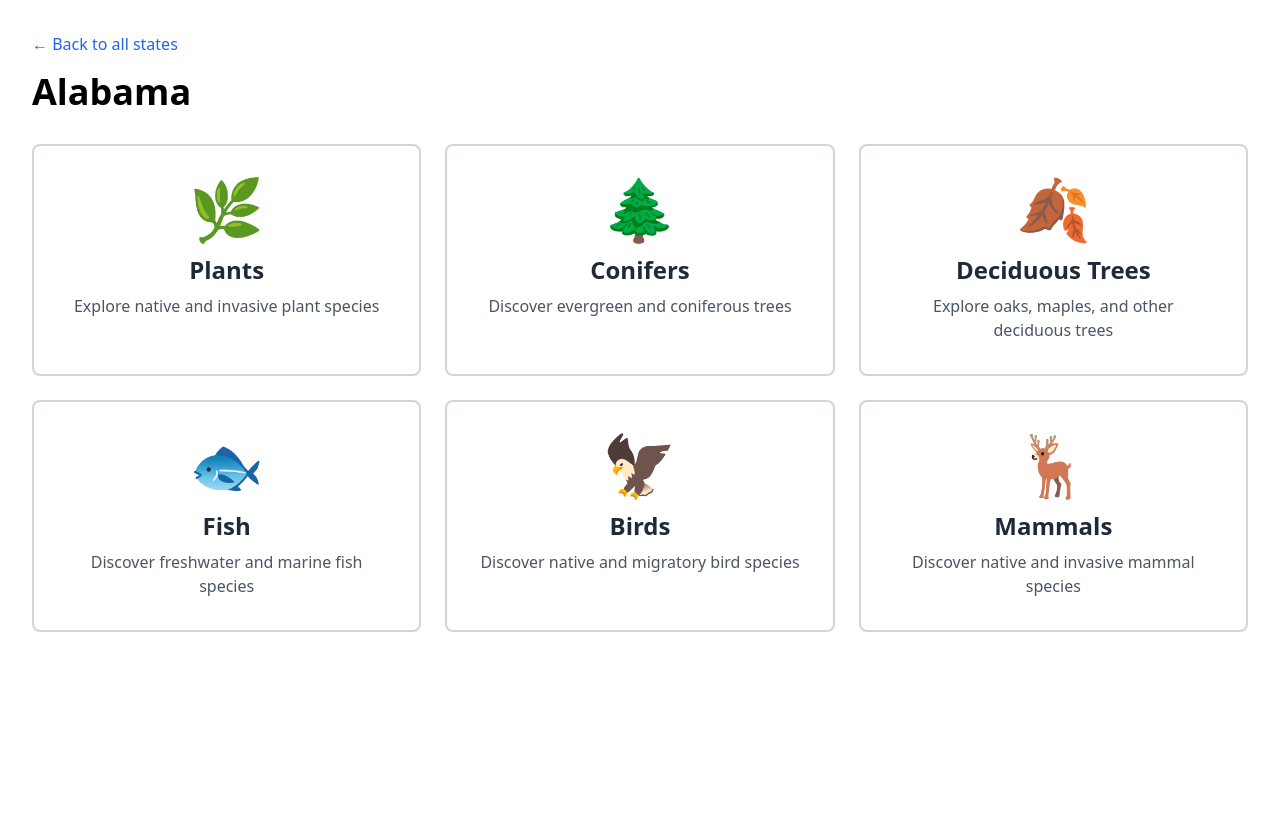
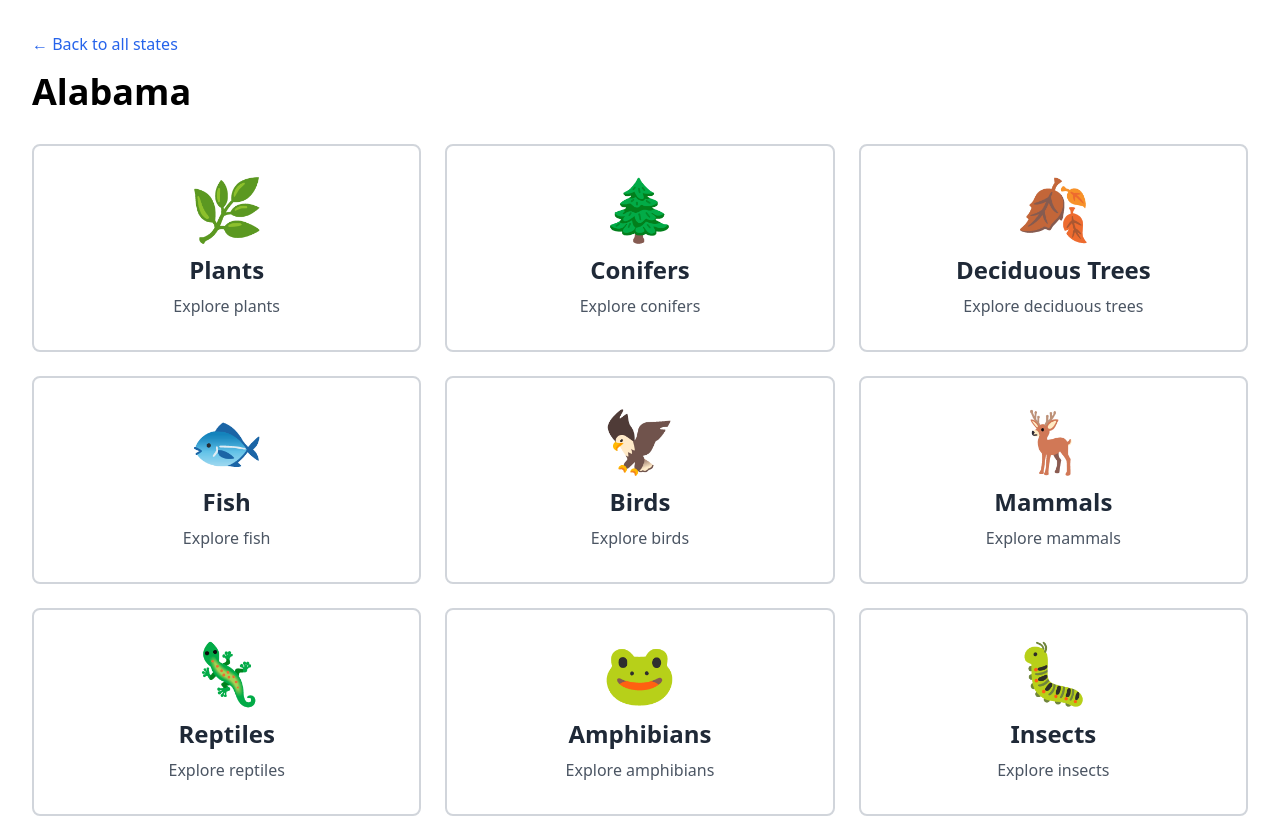
Before and after one commit to ryanwhetstone/native-nature, a Next.js app: page /states/alabama in a window 1280 px wide. Shown: the top 818 px of the page. Built offline with nearby package versions, Linux system fonts and the light colour scheme.

Commit message:
Add 7 new categories with emojis and colors in categoryMapping

```diff
--- a/app/states/[state]/categoryMapping.ts
+++ b/app/states/[state]/categoryMapping.ts
@@ -2,37 +2,156 @@ export interface CategoryInfo {
   taxonId: number;
   displayName: string;
   pluralName: string;
+  emoji: string;
+  colors: {
+    border: string;
+    hover: string;
+    text: string;
+  };
 }
 
 export const categoryMapping: Record<string, CategoryInfo> = {
   plants: {
     taxonId: 47126,
     displayName: 'Plants',
-    pluralName: 'plants'
+    pluralName: 'plants',
+    emoji: '🌿',
+    colors: {
+      border: 'border-green-500',
+      hover: 'hover:border-green-500 hover:bg-green-50',
+      text: 'group-hover:text-green-700'
+    }
   },
   conifers: {
     taxonId: 47375,
     displayName: 'Conifers',
-    pluralName: 'conifers'
+    pluralName: 'conifers',
+    emoji: '🌲',
+    colors: {
+      border: 'border-green-600',
+      hover: 'hover:border-green-600 hover:bg-green-50',
+      text: 'group-hover:text-green-700'
+    }
   },
   deciduous: {
     taxonId: 47853,
     displayName: 'Deciduous Trees',
-    pluralName: 'deciduous trees'
+    pluralName: 'deciduous trees',
+    emoji: '🍂',
+    colors: {
+      border: 'border-amber-600',
+      hover: 'hover:border-amber-600 hover:bg-amber-50',
+      text: 'group-hover:text-amber-700'
+    }
   },
   fish: {
     taxonId: 47178,
     displayName: 'Fish',
-    pluralName: 'fish'
+    pluralName: 'fish',
+    emoji: '🐟',
+    colors: {
+      border: 'border-blue-600',
+      hover: 'hover:border-blue-600 hover:bg-blue-50',
+      text: 'group-hover:text-blue-700'
+    }
   },
   birds: {
     taxonId: 3,
     displayName: 'Birds',
-    pluralName: 'birds'
+    pluralName: 'birds',
+    emoji: '🦅',
+    colors: {
+      border: 'border-sky-600',
+      hover: 'hover:border-sky-600 hover:bg-sky-50',
+      text: 'group-hover:text-sky-700'
+    }
   },
   mammals: {
     taxonId: 40151,
     displayName: 'Mammals',
-    pluralName: 'mammals'
+    pluralName: 'mammals',
+    emoji: '🦌',
+    colors: {
+      border: 'border-orange-600',
+      hover: 'hover:border-orange-600 hover:bg-orange-50',
+      text: 'group-hover:text-orange-700'
+    }
+  },
+  reptiles: {
+    taxonId: 26036,
+    displayName: 'Reptiles',
+    pluralName: 'reptiles',
+    emoji: '🦎',
+    colors: {
+      border: 'border-lime-600',
+      hover: 'hover:border-lime-600 hover:bg-lime-50',
+      text: 'group-hover:text-lime-700'
+    }
+  },
+  amphibians: {
+    taxonId: 20978,
+    displayName: 'Amphibians',
+    pluralName: 'amphibians',
+    emoji: '🐸',
+    colors: {
+      border: 'border-teal-600',
+      hover: 'hover:border-teal-600 hover:bg-teal-50',
+      text: 'group-hover:text-teal-700'
+    }
+  },
+  insects: {
+    taxonId: 47158,
+    displayName: 'Insects',
+    pluralName: 'insects',
+    emoji: '🐛',
+    colors: {
+      border: 'border-yellow-600',
+      hover: 'hover:border-yellow-600 hover:bg-yellow-50',
+      text: 'group-hover:text-yellow-700'
+    }
+  },
+  arachnids: {
+    taxonId: 47119,
+    displayName: 'Arachnids',
+    pluralName: 'arachnids',
+    emoji: '🕷️',
+    colors: {
+      border: 'border-purple-600',
+      hover: 'hover:border-purple-600 hover:bg-purple-50',
+      text: 'group-hover:text-purple-700'
+    }
+  },
+  butterflies: {
+    taxonId: 47157,
+    displayName: 'Butterflies & Moths',
+    pluralName: 'butterflies and moths',
+    emoji: '🦋',
+    colors: {
+      border: 'border-pink-600',
+      hover: 'hover:border-pink-600 hover:bg-pink-50',
+      text: 'group-hover:text-pink-700'
+    }
+  },
+  fungi: {
+    taxonId: 47170,
+    displayName: 'Fungi',
+    pluralName: 'fungi',
+    emoji: '🍄',
+    colors: {
+      border: 'border-red-600',
+      hover: 'hover:border-red-600 hover:bg-red-50',
+      text: 'group-hover:text-red-700'
+    }
+  },
+  molluscs: {
+    taxonId: 47115,
+    displayName: 'Molluscs',
+    pluralName: 'molluscs',
+    emoji: '🐌',
+    colors: {
+      border: 'border-indigo-600',
+      hover: 'hover:border-indigo-600 hover:bg-indigo-50',
+      text: 'group-hover:text-indigo-700'
+    }
   }
 };
--- a/app/states/[state]/page.tsx
+++ b/app/states/[state]/page.tsx
@@ -1,5 +1,6 @@
 import Link from "next/link";
 import { stateToPlaceId } from "./stateMapping";
+import { categoryMapping } from "./categoryMapping";
 
 export default async function StatePage({
   params,
@@ -24,59 +25,21 @@ export default async function StatePage({
       <h1 className="text-4xl font-bold mb-8">{stateName}</h1>
 
       <div className="grid grid-cols-1 sm:grid-cols-2 lg:grid-cols-3 gap-6 max-w-7xl">
-        <Link
-          href={`/states/${state}/plants`}
-          className="p-8 border-2 border-gray-300 rounded-lg hover:border-green-500 hover:bg-green-50 transition-all text-center group"
-        >
-          <div className="text-6xl mb-4">🌿</div>
-          <h2 className="text-2xl font-bold text-gray-800 group-hover:text-green-700">Plants</h2>
-          <p className="text-gray-600 mt-2">Explore native and invasive plant species</p>
-        </Link>
-
-        <Link
-          href={`/states/${state}/conifers`}
-          className="p-8 border-2 border-gray-300 rounded-lg hover:border-green-600 hover:bg-green-50 transition-all text-center group"
-        >
-          <div className="text-6xl mb-4">🌲</div>
-          <h2 className="text-2xl font-bold text-gray-800 group-hover:text-green-700">Conifers</h2>
-          <p className="text-gray-600 mt-2">Discover evergreen and coniferous trees</p>
-        </Link>
-
-        <Link
-          href={`/states/${state}/deciduous`}
-          className="p-8 border-2 border-gray-300 rounded-lg hover:border-amber-600 hover:bg-amber-50 transition-all text-center group"
-        >
-          <div className="text-6xl mb-4">🍂</div>
-          <h2 className="text-2xl font-bold text-gray-800 group-hover:text-amber-700">Deciduous Trees</h2>
-          <p className="text-gray-600 mt-2">Explore oaks, maples, and other deciduous trees</p>
-        </Link>
-
-        <Link
-          href={`/states/${state}/fish`}
-          className="p-8 border-2 border-gray-300 rounded-lg hover:border-blue-600 hover:bg-blue-50 transition-all text-center group"
-        >
-          <div className="text-6xl mb-4">🐟</div>
-          <h2 className="text-2xl font-bold text-gray-800 group-hover:text-blue-700">Fish</h2>
-          <p className="text-gray-600 mt-2">Discover freshwater and marine fish species</p>
-        </Link>
-
-        <Link
-          href={`/states/${state}/birds`}
-          className="p-8 border-2 border-gray-300 rounded-lg hover:border-sky-600 hover:bg-sky-50 transition-all text-center group"
-        >
-          <div className="text-6xl mb-4">🦅</div>
-          <h2 className="text-2xl font-bold text-gray-800 group-hover:text-sky-700">Birds</h2>
-          <p className="text-gray-600 mt-2">Discover native and migratory bird species</p>
-        </Link>
-
-        <Link
-          href={`/states/${state}/mammals`}
-          className="p-8 border-2 border-gray-300 rounded-lg hover:border-orange-600 hover:bg-orange-50 transition-all text-center group"
-        >
-          <div className="text-6xl mb-4">🦌</div>
-          <h2 className="text-2xl font-bold text-gray-800 group-hover:text-orange-700">Mammals</h2>
-          <p className="text-gray-600 mt-2">Discover native and invasive mammal species</p>
-        </Link>
+        {Object.entries(categoryMapping).map(([slug, info]) => {
+          return (
+            <Link
+              key={slug}
+              href={`/states/${state}/${slug}`}
+              className={`p-8 border-2 border-gray-300 rounded-lg ${info.colors.hover} transition-all text-center group`}
+            >
+              <div className="text-6xl mb-4">{info.emoji}</div>
+              <h2 className={`text-2xl font-bold text-gray-800 ${info.colors.text}`}>
+                {info.displayName}
+              </h2>
+              <p className="text-gray-600 mt-2">Explore {info.pluralName}</p>
+            </Link>
+          );
+        })}
       </div>
     </main>
   );
```
